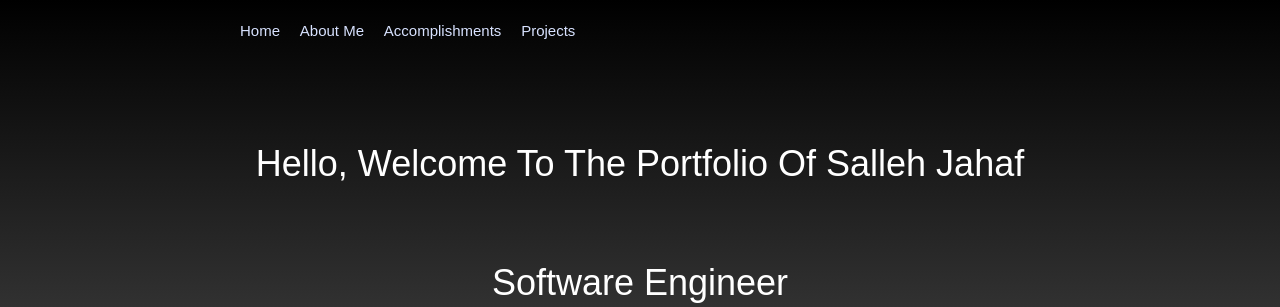
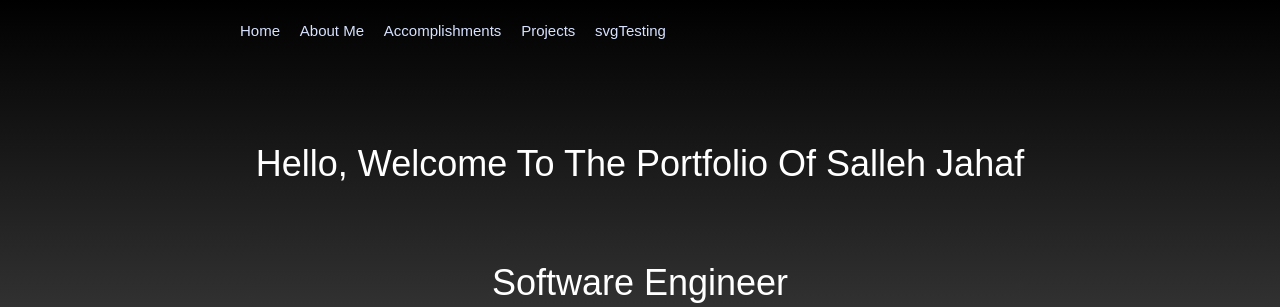
Before and after one commit to salj4215/Portfolio, a PHP site: page / in a window 1280 px wide. Shown: the top 307 px of the page. Run offline with PHP 8.4, Linux system fonts and the light colour scheme.

Commit message:
added svg testing file added svg testing file link to nav bar added php code to index file for svg testing page

```diff
--- a/header.phtml
+++ b/header.phtml
@@ -22,6 +22,9 @@
                     <li class="Projects">
                         <a href="index.php?page=projects">Projects</a>
                     </li>
+                    <li class="svgTesting">
+                        <a href="index.php?page=svgtesting">svgTesting</a>
+                    </li>
                 </ul>
             </div>
 
--- a/index.php
+++ b/index.php
@@ -6,6 +6,8 @@ if (isset($_GET['page']) && $_GET['page'] == 'aboutme')
     require ('aboutme.phtml');
 elseif (isset($_GET['page']) && $_GET['page'] == 'projects')
     require ('Projects.phtml');
+elseif (isset($_GET['page']) && $_GET['page'] === 'svgtesting')
+    require ('svgtesting.phtml');
 else
     require ('home.phtml');
 
--- a/portfolioStyle.css
+++ b/portfolioStyle.css
@@ -91,3 +91,8 @@ html
     margin-left:   50%;
     margin-right:  50%;
 }
+
+#svgTesting
+{
+    color:          #ffffff;
+}
```
Also changed, not shown: svgtesting.phtml (added, +14 -0 lines).
